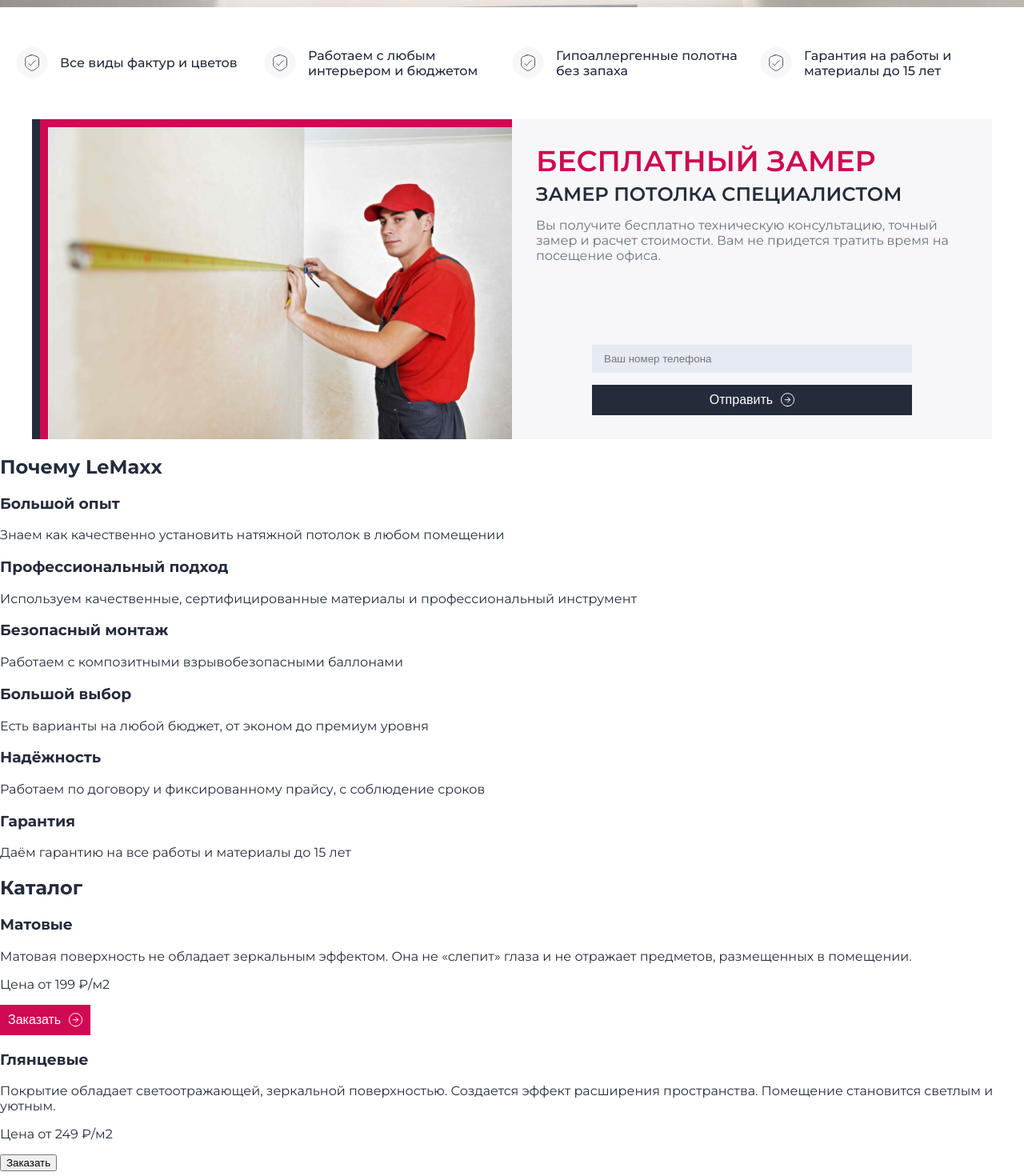
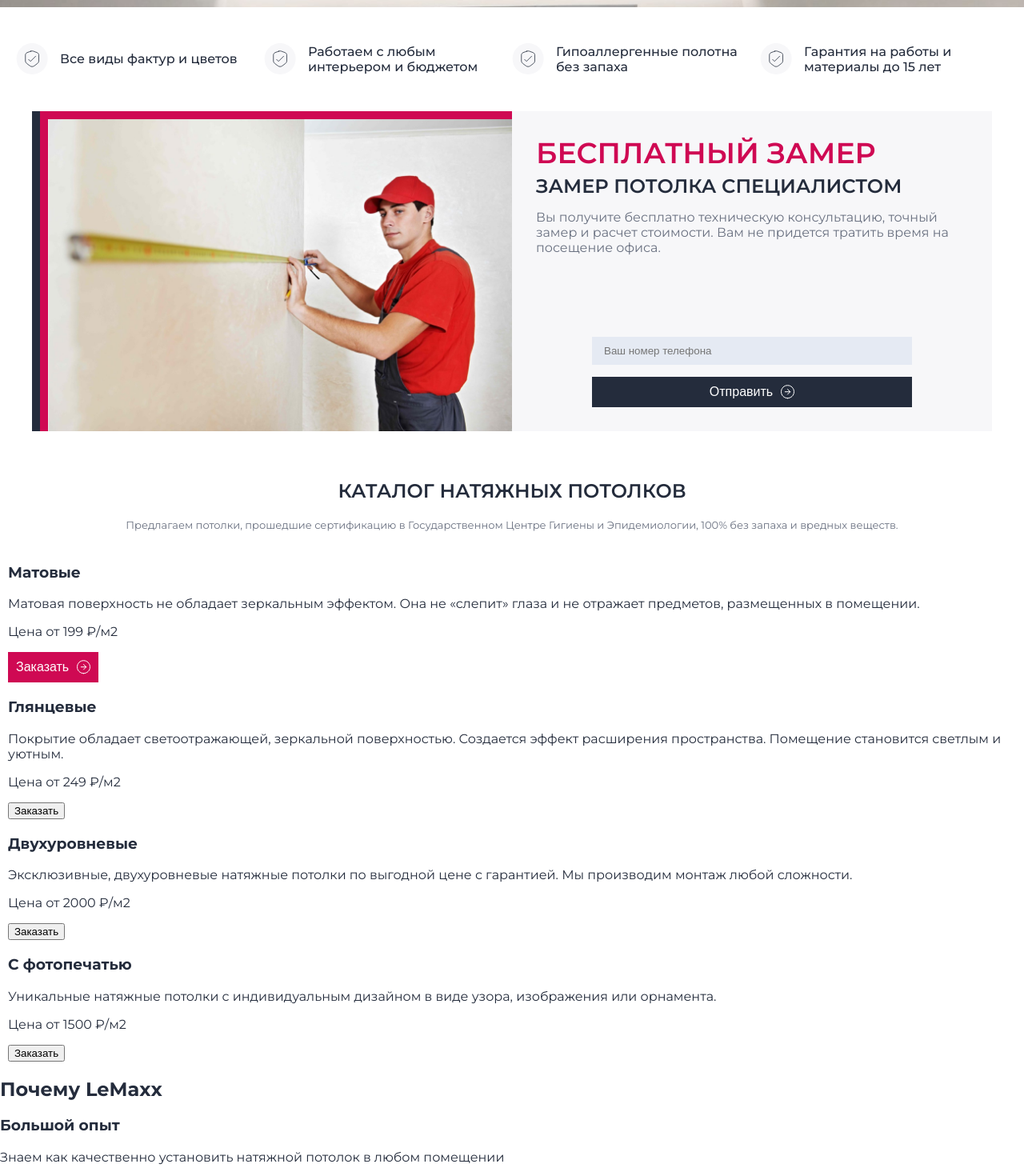
Before and after one commit to DenisJet/lemaxx, a Next.js app: page / in a window 1280 px wide. Shown: the part 380-1850 px from the top of the page at 80% size. Built offline with nearby package versions, Linux system fonts and the light colour scheme.

Commit message:
add catalog

```diff
--- a/src/app/page.tsx
+++ b/src/app/page.tsx
@@ -6,6 +6,7 @@ import Button from '../components/Button/Button';
 import Form from '@/components/Form/Form';
 import Benefits from '@/components/Benefits/Benefits';
 import Zamer from '@/components/Zamer-1/Zamer-1';
+import Catalog from '@/components/Catalog/Catalog';
 
 export default function Home() {
   const [modalActive, setModalActive] = useState(false);
@@ -25,6 +26,7 @@ export default function Home() {
         </section>
         <Benefits />
         <Zamer />
+        <Catalog onClick={() => setModalActive(true)} />
         <section className={styles.advantages}>
           <h2>Почему LeMaxx</h2>
           <ul className={styles.advantagesList}>
@@ -55,46 +57,6 @@ export default function Home() {
             <li className={styles.advantagesItem}>
               <h3 className={styles.advantagesTitle}>Гарантия</h3>
               <p className={styles.advantagesText}>Даём гарантию на все работы и материалы до 15 лет</p>
-            </li>
-          </ul>
-        </section>
-        <section id='price' className={styles.price}>
-          <h2>Каталог</h2>
-          <ul>
-            <li>
-              <h3>Матовые</h3>
-              <p>
-                Матовая поверхность не обладает зеркальным эффектом. Она не «слепит» глаза и не отражает предметов,
-                размещенных в помещении.
-              </p>
-              <p>Цена от 199 ₽/м2</p>
-              <Button onClick={() => setModalActive(true)} type='button'>
-                Заказать
-              </Button>
-            </li>
-            <li>
-              <h3>Глянцевые</h3>
-              <p>
-                Покрытие обладает светоотражающей, зеркальной поверхностью. Создается эффект расширения пространства.
-                Помещение становится светлым и уютным.
-              </p>
-              <p>Цена от 249 ₽/м2</p>
-              <button type='button'>Заказать</button>
-            </li>
-            <li>
-              <h3>Двухуровневые</h3>
-              <p>
-                Эксклюзивные, двухуровневые натяжные потолки по выгодной цене с гарантией. Мы производим монтаж любой
-                сложности.
-              </p>
-              <p>Цена от 2000 ₽/м2</p>
-              <button type='button'>Заказать</button>
-            </li>
-            <li>
-              <h3>С фотопечатью</h3>
-              <p>Уникальные натяжные потолки с индивидуальным дизайном в виде узора, изображения или орнамента.</p>
-              <p>Цена от 1500 ₽/м2</p>
-              <button type='button'>Заказать</button>
             </li>
           </ul>
         </section>
--- a/src/components/Benefits/Benefits.module.css
+++ b/src/components/Benefits/Benefits.module.css
@@ -14,8 +14,8 @@
   justify-content: start;
   align-items: center;
   position: relative;
-  padding-top: 10px;
-  padding-bottom: 10px;
+  padding-top: 5px;
+  padding-bottom: 5px;
   font-size: 13px;
   font-weight: 500;
 }
--- /dev/null
+++ b/src/components/Catalog/Catalog.module.css
@@ -0,0 +1,19 @@
+.catalog {
+  padding-left: 10px;
+  padding-right: 10px;
+}
+
+.catalog h2 {
+  font-size: 24px;
+  font-weight: 600;
+  text-transform: uppercase;
+  text-align: center;
+}
+
+.catalogText {
+  font-size: 13px;
+  font-weight: 400;
+  text-align: center;
+  color: var(--gray);
+  margin-bottom: 40px;
+}
--- /dev/null
+++ b/src/components/Catalog/Catalog.tsx
@@ -0,0 +1,55 @@
+import Button from '../Button/Button';
+import styles from './Catalog.module.css';
+
+interface CatalogProps {
+  onClick?: () => void;
+}
+
+export default function Catalog({ onClick }: CatalogProps): JSX.Element {
+  return (
+    <section id='price' className={styles.catalog}>
+      <h2>Каталог натяжных потолков</h2>
+      <p className={styles.catalogText}>
+        Предлагаем потолки, прошедшие сертификацию в Государственном Центре Гигиены и Эпидемиологии, 100% без запаха и
+        вредных веществ.
+      </p>
+      <ul>
+        <li>
+          <h3>Матовые</h3>
+          <p>
+            Матовая поверхность не обладает зеркальным эффектом. Она не «слепит» глаза и не отражает предметов,
+            размещенных в помещении.
+          </p>
+          <p>Цена от 199 ₽/м2</p>
+          <Button onClick={onClick} type='button'>
+            Заказать
+          </Button>
+        </li>
+        <li>
+          <h3>Глянцевые</h3>
+          <p>
+            Покрытие обладает светоотражающей, зеркальной поверхностью. Создается эффект расширения пространства.
+            Помещение становится светлым и уютным.
+          </p>
+          <p>Цена от 249 ₽/м2</p>
+          <button type='button'>Заказать</button>
+        </li>
+        <li>
+          <h3>Двухуровневые</h3>
+          <p>
+            Эксклюзивные, двухуровневые натяжные потолки по выгодной цене с гарантией. Мы производим монтаж любой
+            сложности.
+          </p>
+          <p>Цена от 2000 ₽/м2</p>
+          <button type='button'>Заказать</button>
+        </li>
+        <li>
+          <h3>С фотопечатью</h3>
+          <p>Уникальные натяжные потолки с индивидуальным дизайном в виде узора, изображения или орнамента.</p>
+          <p>Цена от 1500 ₽/м2</p>
+          <button type='button'>Заказать</button>
+        </li>
+      </ul>
+    </section>
+  );
+}
--- a/src/components/Zamer-1/Zamer-1.module.css
+++ b/src/components/Zamer-1/Zamer-1.module.css
@@ -4,6 +4,7 @@
   max-width: var(--max-width);
   margin-left: auto;
   margin-right: auto;
+  margin-bottom: 60px;
 }
 
 .zamerContainer {
```
